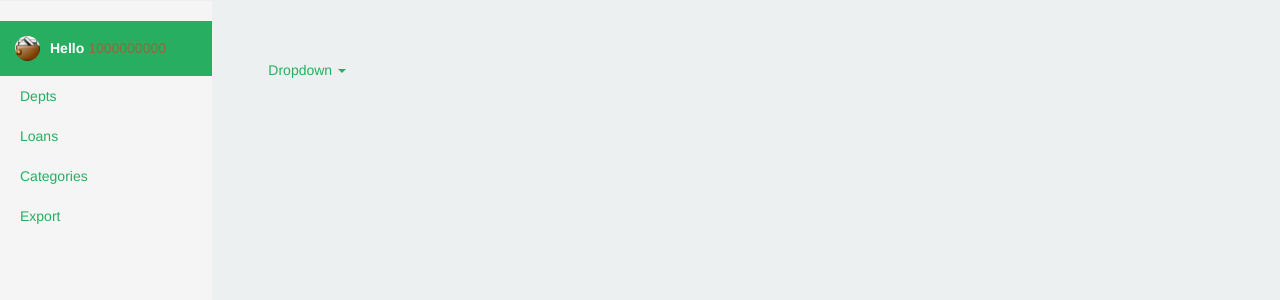
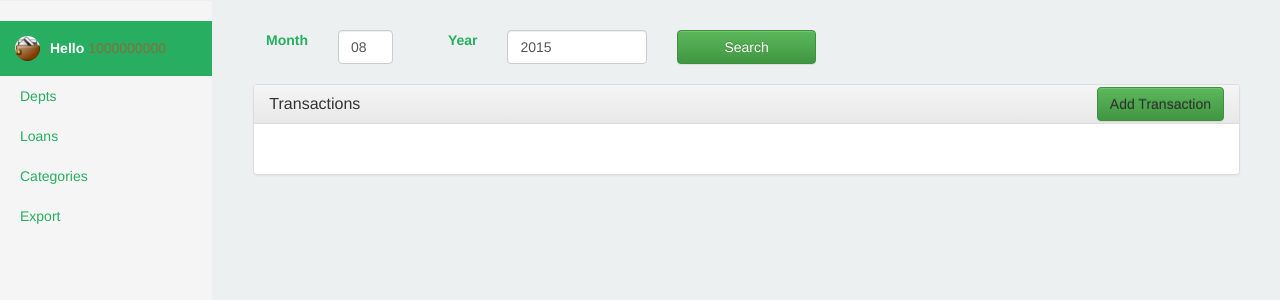
Before and after one commit to haitt55/nihon, a CakePHP app: the page made by app/View/Pages/home.ctp in a window 1280 px wide. Shown: the part 50-350 px from the top of the page. Run offline with PHP 8.4 and a stand-in for CakePHP, Linux system fonts and the light colour scheme; the template is opened without the code that fills it, so the values that code supplies are empty; form fields are guessed from the names that the template uses; some libraries are stand-ins or nearby versions.

Commit message:
display transactions in homepages, edit side-bar

```diff
--- a/app/View/Layouts/default.ctp
+++ b/app/View/Layouts/default.ctp
@@ -32,7 +32,7 @@
                     <div class="">
                         <div id="content">
 
-                            <?php echo $this->Session->flash(); echo '<br>'; ?>
+                            <?php echo $this->Session->flash(); ?>
 
                             <?php echo $this->fetch('content'); ?>
                         </div>
--- a/app/View/Pages/home.ctp
+++ b/app/View/Pages/home.ctp
@@ -1,16 +1,88 @@
-
-<ul class="nav nav-pills">
-<li class="dropdown">
-  <a href="#" data-toggle="dropdown" class="dropdown-toggle">Dropdown <b class="caret"></b></a>
-  <ul class="dropdown-menu" id="menu1">
-    <li>
-        <a href="#">2-level Menu <i class="icon-arrow-right"></i></a>
-        <ul class="dropdown-menu sub-menu">
-            <li><a href="#">Action</a></li>
-            <li><a href="#">Another action</a></li>
-            <li><a href="#">Something else here</a></li>
-        </ul>
-    </li>
-  </ul>
-</li>
-</ul>
+<div class="">
+    <?php echo $this->Form->create(false, array('type' => 'get', 'class' => 'form-search', 'role' => 'search'));?>
+    <div class="row">
+        <div class="col-md-1 col-sm-1 form-search-control">
+            <label class="control-label my_header pull-right">Month</label>
+        </div>
+        <div class="col-md-1 col-sm-1 form-search-control">
+            <?php echo $this->Form->input('month', array('options' => $monthOptions, 'value' => isset($monthValue) ? $monthValue : date('m'),  'class' => 'form-control', 'label' => false, 'id' => 'monthOptions')); ?>
+        </div>
+        <div class="col-md-1 col-sm-1 form-search-control">
+            <label class="control-label my_header pull-right">Year</label>
+        </div>
+        <div class="col-md-2 col-sm-2 form-search-control">
+            <?php echo $this->Form->input('year', array('options' => $yearOptions, 'value' => isset($yearValue) ? $yearValue : date('Y'), 'class' => 'form-control', 'label' => false, 'id' => 'yearOptions')); ?>
+        </div>
+        <div class="col-md-2 col-sm-2 form-search-control">
+            <?php echo $this->Form->submit('Search', array('class' => 'btn btn-md btn-success', 'style' => 'width:100%')); ?>
+        </div>
+    </div>
+    <?php echo $this->Form->end(); ?>
+    <br>
+    <div class="panel panel-default">
+        <div class="panel-heading">
+            <h3 class="panel-title">Transactions
+                <a class="btn btn-success pull-right" href="<?= Router::Url(['controller' => 'transactions', 'action' => 'add']); ?>" style="margin-top: -8px;">Add Transaction</a>
+            </h3>
+        </div>
+        <div class="panel-body">
+            <table class="table table-hover">
+                <thead>
+                </thead>
+                <tbody>
+                <?php foreach ($allTransactions as $date => $transactionByDate) : ?>
+                    <tr>
+                        <td>
+                            <p class="text-success"><?php echo $date ?></p>
+                            <table style="width:100%">
+                                <?php foreach ($transactionByDate as $transaction) : ?>
+                                <tr>
+                                    <td style="width:20%">
+                                        <?php echo $this->Html->image($transaction['Category']['photo'] ? '/'.Configure::read('img_folder.category') . '' . $transaction['Category']['photo'] :
+                                        Configure::read('img_folder.category') . 'photo.jpeg', array('class' => 'img-circle header-img')); ?>
+                                        <?php echo $transaction['Category']['name'] ? $transaction['Category']['name'] : '' ?>
+                                    </td>
+                                    <td style="width:20%">
+                                        <?php echo $transaction['Transaction']['description'] ? $transaction['Transaction']['description'] : '' ?>
+                                    </td>
+                                    <td style="width:20%">
+                                        <?php echo $transaction['Transaction']['person_name'] ? $transaction['Transaction']['person_name'] : '' ?>
+                                    </td>
+                                    <td style="width:20%"><?php echo $transaction['Transaction']['amount_money'] ? $transaction['Transaction']['amount_money'] : '' ?></td>
+                                    <td class="text-center" style="width:20%">
+                                        <a class="btn btn-warning" href="<?= Router::Url(['controller' => 'transactions', 'action' => 'edit', $transaction['Transaction']['id']]); ?>">
+                                            <span class="glyphicon glyphicon-edit"></span>
+                                        </a>
+                                        <a class="btn btn-danger" id="delete<?php echo $transaction['Transaction']['id'] ?>">
+                                            <span class="glyphicon glyphicon-remove"></span>
+                                        </a>
+                                    </td>
+                                </tr>
+                                <script type="text/javascript">
+                                    $(document).ready(function() {
+                                    $("#delete<?php echo $transaction['Transaction']['id'] ?>").click(function() {
+                                        jQuery.ajax({
+                                            type:'DELETE',
+                                            async: true,
+                                            cache: false,
+                                            url: '<?= Router::Url(['controller' => 'transactions', 'action' => 'deleteTransaction', $transaction['Transaction']['id']], TRUE); ?>',
+                                            success: function(response) {
+                                                console.log(response);
+                                                window.location = '<?= Router::Url(['controller' => 'transactions', 'action' => 'index'], TRUE); ?>';
+                                            },
+                                            data:jQuery('form').serialize()
+                                        });
+                                        return false;
+                                    });
+                                    });
+                                </script>
+                                <?php endforeach; ?>
+                            </table>
+                        </td>
+                    </tr>
+                <?php endforeach ?>
+                </tbody>
+            </table>
+        </div>
+    </div>
+</div>
```
Also changed, not shown: app/Controller/AppController.php (+12 -2 lines), app/Controller/PagesController.php (+12 -1 lines), app/Model/Transaction.php (+28 -0 lines), app/Model/Wallet.php (+41 -2 lines).
